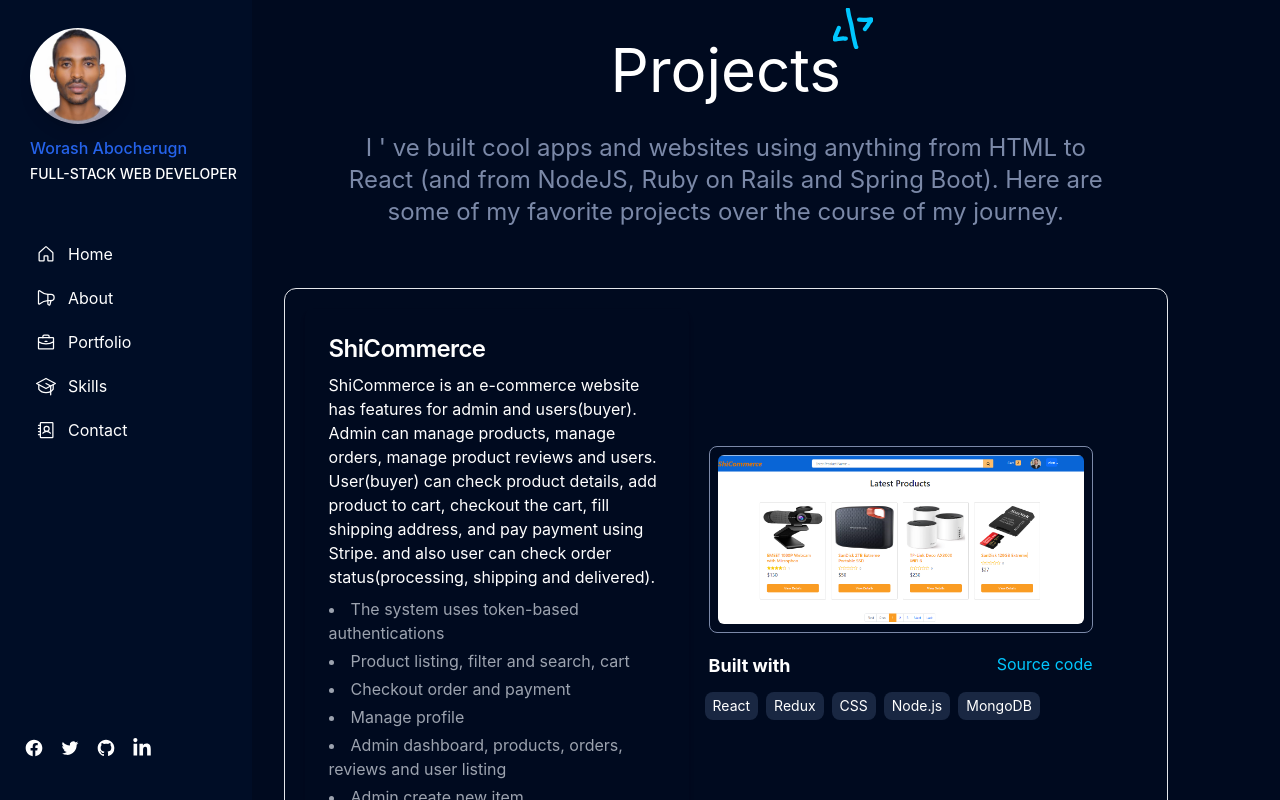
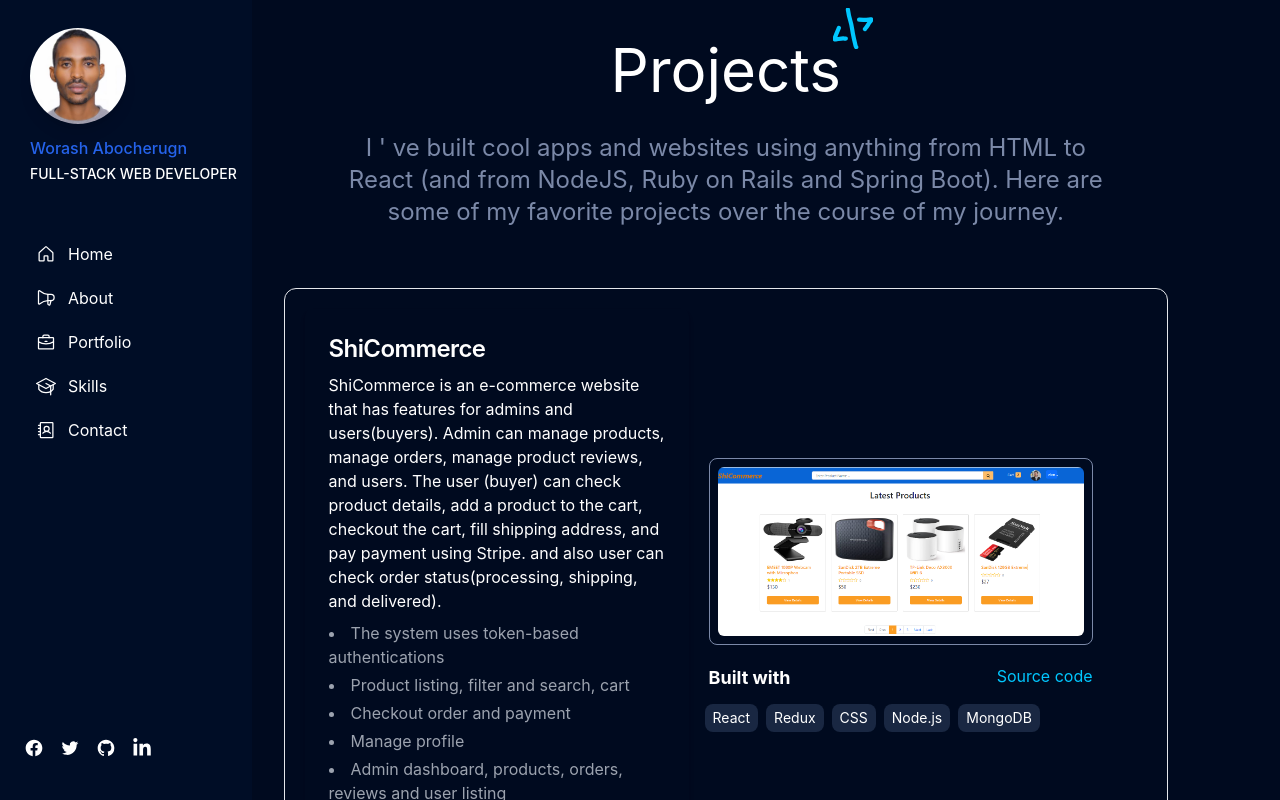
Before and after one commit to worashf/portfolio, a Next.js app: page /portfolio in a window 1280 px wide. Shown: the top 800 px of the page. Built offline with nearby package versions, Linux system fonts and the light colour scheme.

Commit message:
Update project infomation

```diff
--- a/data/projects.js
+++ b/data/projects.js
@@ -2,7 +2,7 @@ const projects = [
   {
     id: 1,
     title: 'ShiCommerce',
-    desc: 'ShiCommerce is an e-commerce website  has features for admin and users(buyer). Admin can manage products, manage orders, manage product reviews and users. User(buyer) can check product details, add product to cart, checkout the cart, fill shipping address, and pay payment using Stripe. and also user can check order status(processing, shipping and delivered).',
+    desc: 'ShiCommerce is an e-commerce website that has features for admins and users(buyers). Admin can manage products, manage orders, manage product reviews, and users. The user (buyer) can check product details, add a product to the cart, checkout the cart, fill shipping address, and pay payment using Stripe. and also user can check order status(processing, shipping, and delivered).',
     img: '/static/projects/shi-commerce.PNG',
     github: 'https://github.com/worashf/ShiCommerce',
     tags: ['React', 'Redux', 'CSS', 'Node.js', 'MongoDB'],
```
